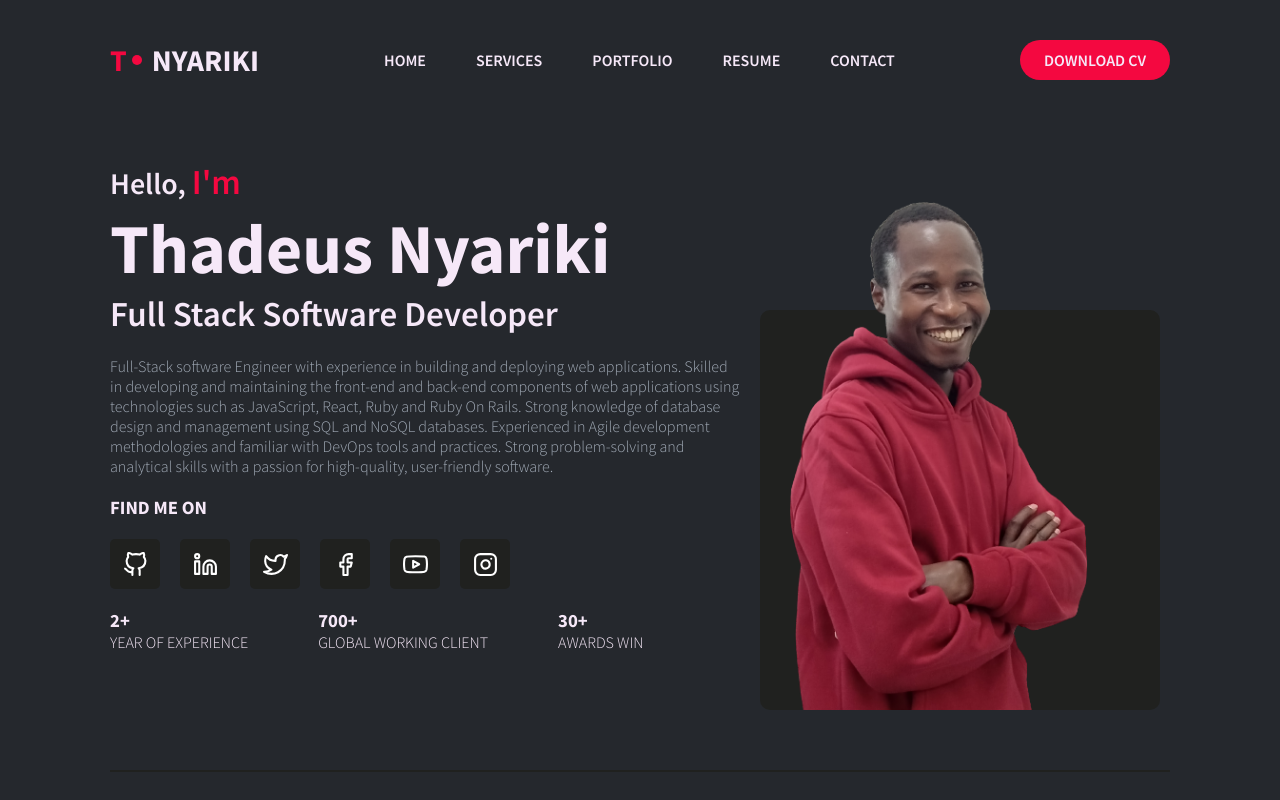
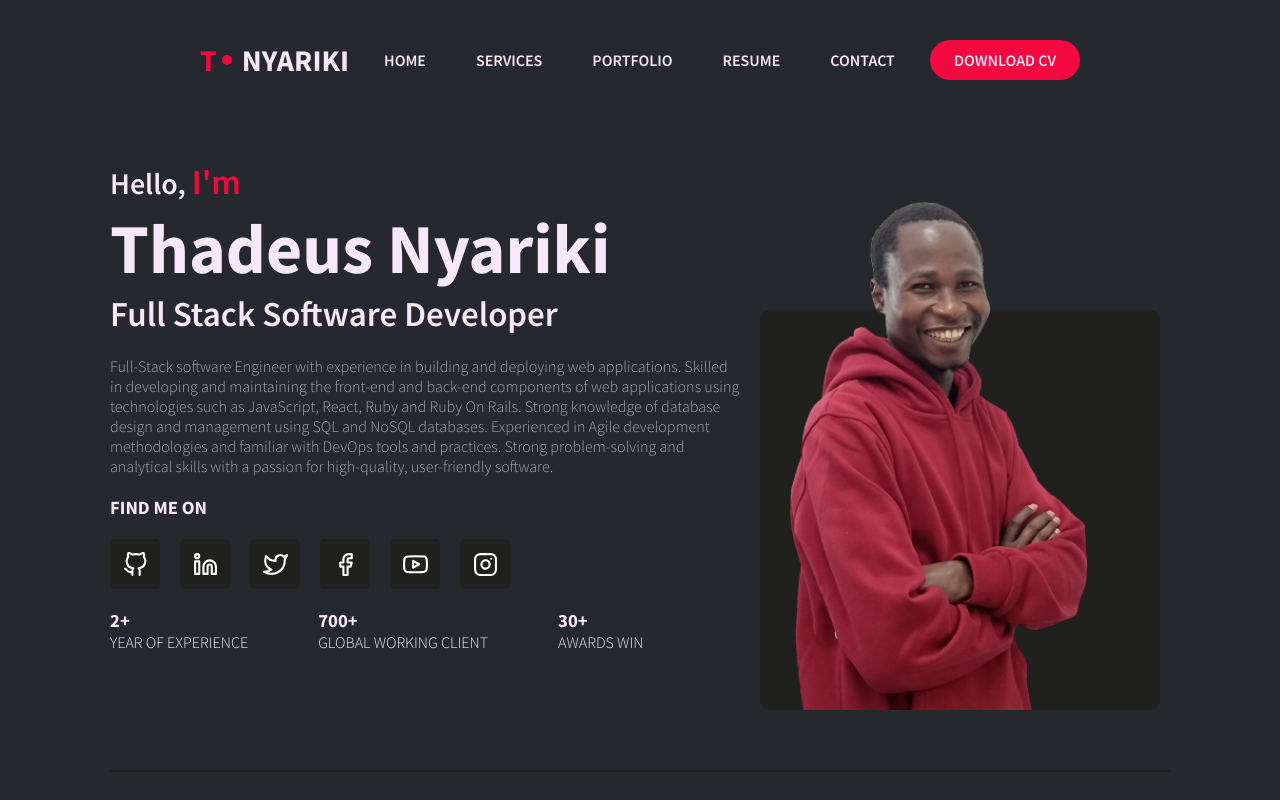
Before and after one commit to thadeusdev/portfolio-website, a React (Create React App) app: page / in a window 1280 px wide. Shown: the top 800 px of the page. Built offline with nearby package versions, Linux system fonts and the light colour scheme.

Commit message:
large screen responsive

```diff
--- a/src/components/Navbar/Navbar.scss
+++ b/src/components/Navbar/Navbar.scss
@@ -98,3 +98,11 @@
         }
     }
 }
+
+// Desktops and large screens
+@media only screen and (min-width: 1025px){
+    .navbar{
+        // background-color: red;
+        padding: 40px 200px;
+    }
+}
```
